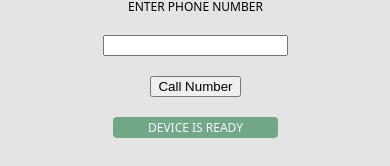
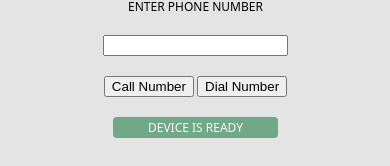
Before and after one commit to lakshmansha/PluginApp, a website: page www/index.html in a window 390 px wide. Shown: the part 571-737 px from the top of the page. Drawn offline with Linux system fonts and the light colour scheme; some packages are replaced by stand-ins of ours.

Commit message:
After Update Plugin & Added Params Speaker On for Call & Dial Number.

```diff
--- a/www/index.html
+++ b/www/index.html
@@ -45,6 +45,8 @@
                     <label>Enter Phone Number</label>
                     <input type="number" style="margin-top: 20px;" id="txtMobileNo" />
                     <button type="button" id="btnSubmit" onclick="app.PhoneCall()" style="margin-top: 20px;">Call Number</button>
+                    <button type="button" id="btnSubmit" onclick="app.PhoneDial()" style="margin-top: 20px;">Dial Number</button>
+
                 </form>
             </div>
             <div id="deviceready" class="blink" style="margin-top: 20px;">
--- a/www/js/index.js
+++ b/www/js/index.js
@@ -52,15 +52,17 @@ var app = {
         }
 
         AppHelper.OnConfirm('Call with Speaker', ["OK", "Cancel"], (res) => {
+            var IsSpeaker = false;
             if (res === 1) {
+                IsSpeaker = true;
+            }
+
             if (app.IsDefined(cordova.plugins.phonedialer)) {
                 cordova.plugins.phonedialer.call(
                     Mobile,
                     (result) => {
                         message = "Call Initiated";
-                            log.info(result);
-                            observer.next(message);
-                            observer.complete();
+                        console.log(result);
                     },
                     (err) => {
                         if (err === "OK") {
@@ -76,12 +78,54 @@ var app = {
                         } else {
                             message = "Unable to call Error:" + err;
                         }
-                            observer.next(message);
-                            observer.complete();
+                        AppHelper.alert(message);
                     },
-
+                    IsSpeaker
                 );
             }
+        });
+    },
+    PhoneDial: () => {
+        let Mobile = document.getElementById('txtMobileNo').value;
+
+        if (!app.IsValid(Mobile)) {
+            AppHelper.alert('Please Enter the Valid Mobile No.');
+            return;
+        } else {
+            Mobile = `+91${Mobile}`;
+        }
+
+        AppHelper.OnConfirm('Call with Speaker', ["OK", "Cancel"], (res) => {
+            var IsSpeaker = false;
+            if (res === 1) {
+                IsSpeaker = true;
+            }
+
+            if (app.IsDefined(cordova.plugins.phonedialer)) {
+                cordova.plugins.phonedialer.call(
+                    Mobile,
+                    (result) => {
+                        message = "Call Initiated";
+                        console.log(result);
+                    },
+                    (err) => {
+                        if (err === "OK") {
+                            message = "Call Initiated";
+                        } else if (err !== "OK") {
+                            message = "Unable to call Error:" + err;
+                            if (err === "empty") {
+                                message = "Unknown phone number";
+                            } else {
+                                log.error("Dialer error:" + err);
+                                message = "Unable to call Error:" + err;
+                            }
+                        } else {
+                            message = "Unable to call Error:" + err;
+                        }
+                        AppHelper.alert(message);
+                    },
+                    IsSpeaker
+                );
             }
         });
 
```
Also changed, not shown: 1 other file. Lines whose indentation alone changed are shown as unchanged.
